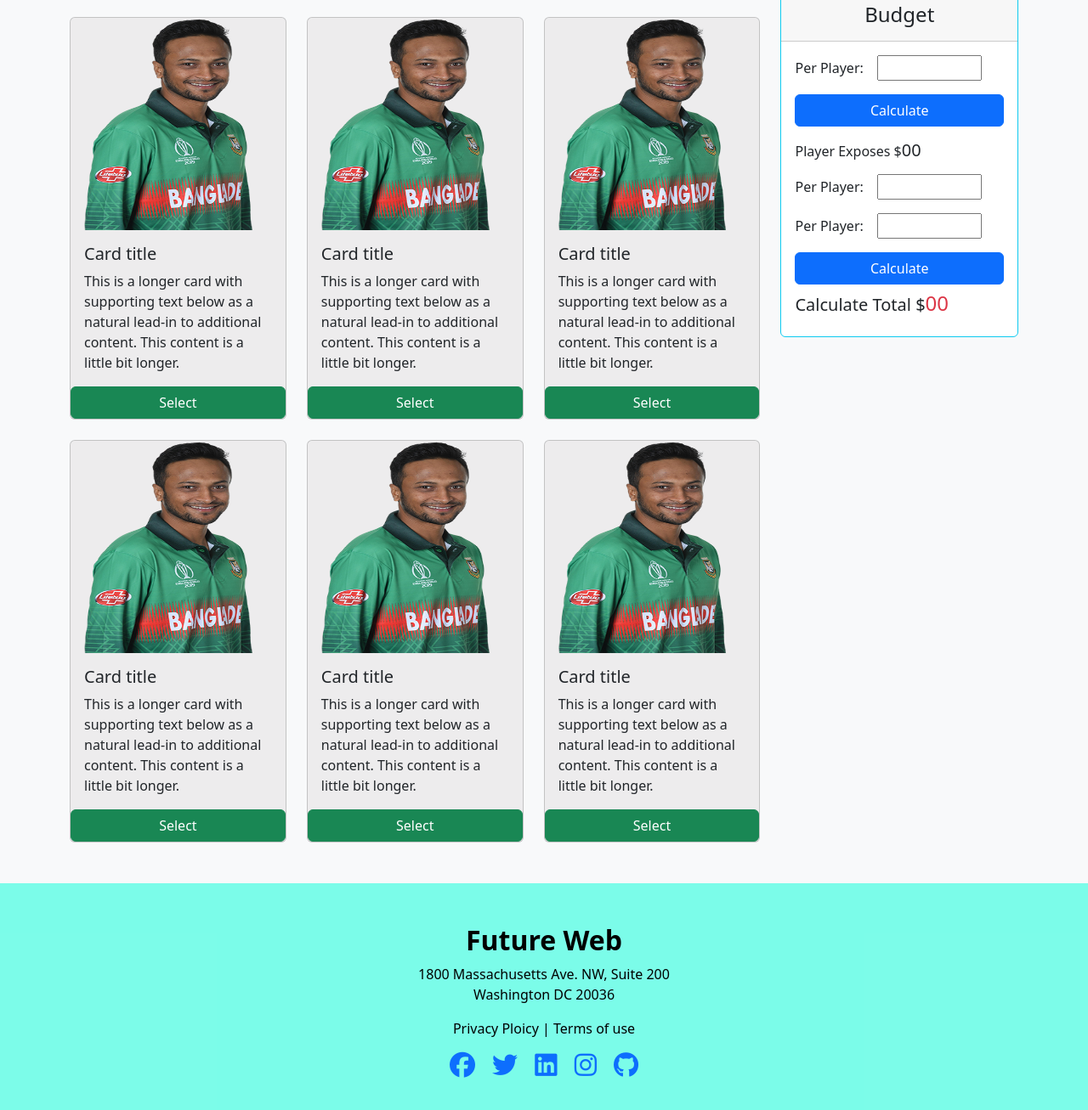
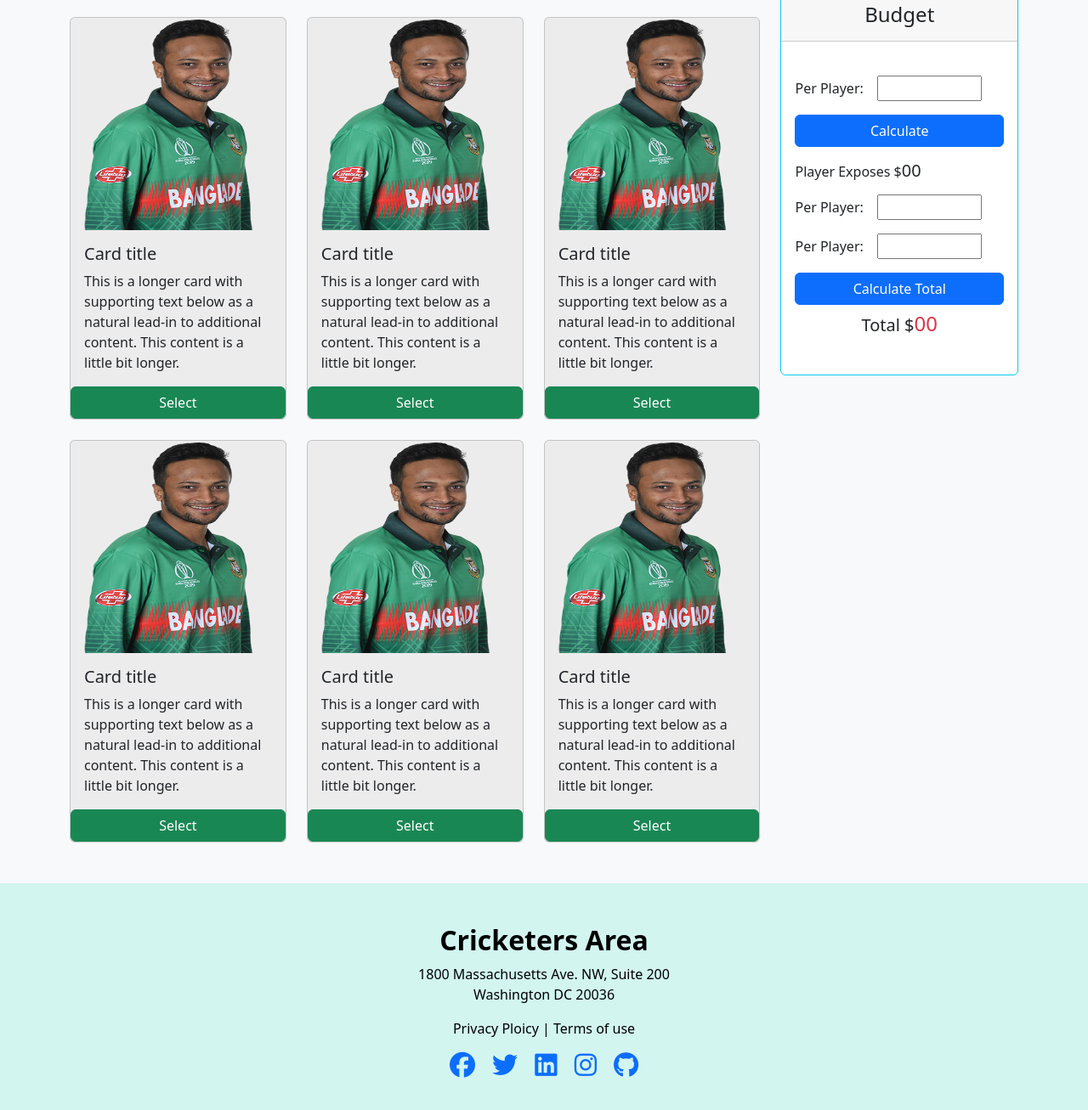
Before and after one commit to jubayer44/cricketers-area, a plain HTML site: page index.html in a window 1280 px wide. Shown: the part 1189-2496 px from the top of the page at 85% size. Drawn offline with nearby package versions, Linux system fonts and the light colour scheme.

Commit message:
footer-section-done

```diff
--- a/index.html
+++ b/index.html
@@ -22,7 +22,7 @@
         <nav class="navbar navbar-expand-lg">
             <div class="container-fluid px-md-4">
                 <div>
-                    <a class="navbar-brand fw-bold text-white " href="">CRICKETERS</a>
+                    <a class="navbar-brand fw-bold text-white " href="">CRICKETERS AREA</a>
                     <button class="navbar-toggler" type="button" data-bs-toggle="collapse" data-bs-target="#navbarNav"
                         aria-controls="navbarNav" aria-expanded="false" aria-label="Toggle navigation">
                         <span class="navbar-toggler-icon"></span>
@@ -198,18 +198,18 @@
 
                         </div>
                     </div>
-                    <div class="card border-info mb-3 mt-4" style="max-width: 18rem;">
+                    <div class="card border-info mb-3 mt-4" style="max-width: 18rem; height: 28rem;">
                         <div class="card-header text-center">
                             <h4>Budget</h4>
                         </div>
-                        <div class="card-body">
+                        <div class="card-body my-4">
                             <p>Per Player:<span><input class="w-50 ms-3" type="text"></span></p>
                             <button class="btn btn-primary w-100">Calculate</button>
                             <h6 class="my-3">Player Exposes $<span class="fs-5">00</span></h6>
                             <p>Per Player:<span><input class="w-50 ms-3" type="text"></span></p>
                             <p>Per Player:<span><input class="w-50 ms-3" type="text"></span></p>
-                            <button class="btn btn-primary w-100">Calculate</button>
-                            <h5 class="mt-2">Calculate Total $<span class="text-danger fs-4">00</span></h5>
+                            <button class="btn btn-primary w-100">Calculate Total</button>
+                            <h5 class="mt-2 text-center">Total $<span class="text-danger fs-4">00</span></h5>
 
                         </div>
                     </div>
@@ -220,9 +220,9 @@
     </section>
 
     <!-- Footer section start -->
-    <footer class=" text-center text-white py-5 pt-5" style="background-color: rgba(0, 255, 217, 0.5);">
+    <footer class=" text-center text-white py-5 pt-5" style="background-color: rgba(173, 241, 231, 0.5);">
         <div class="footer-container">
-            <h2 class="fw-semibold text-black mb-2">Future Web</h2>
+            <h2 class="fw-semibold text-black mb-2">Cricketers Area</h2>
             <p class="text-black">1800 Massachusetts Ave. NW, Suite 200 <br> Washington DC 20036</p>
             <p class="text-black">Privacy Ploicy | Terms of use</p>
         </div>
```
